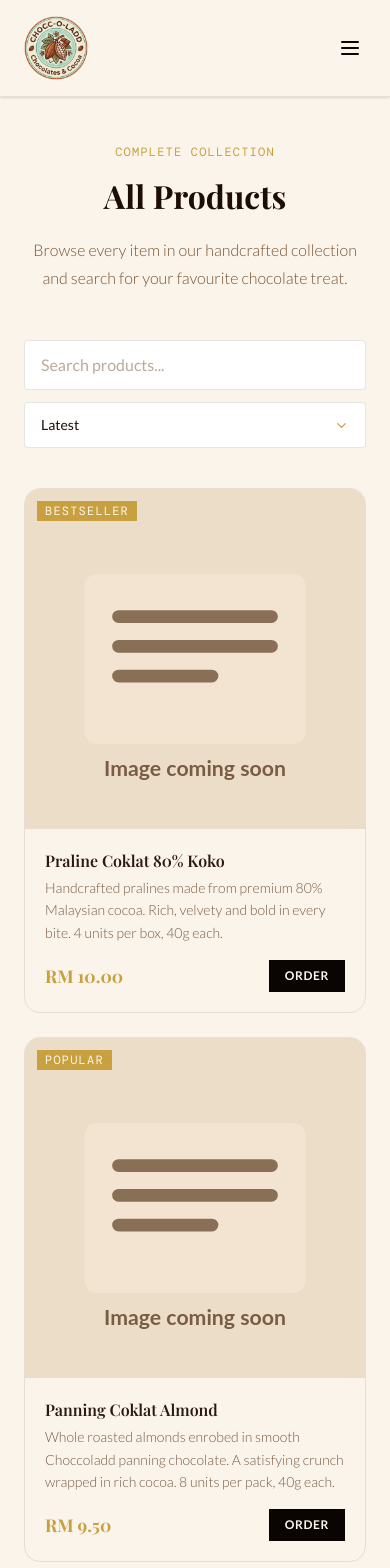
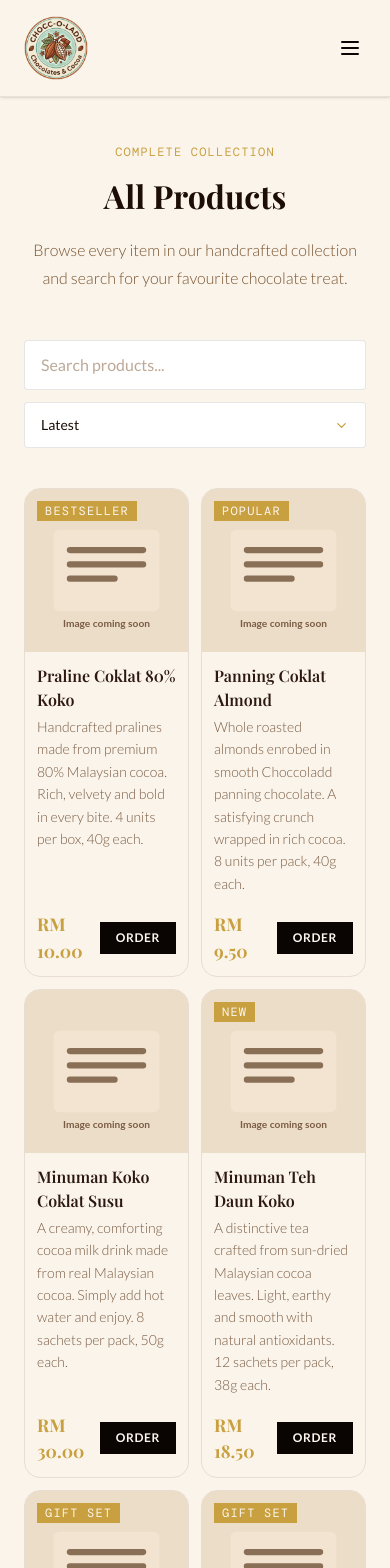
Before and after one commit to WSSDevlabs/Choccoladd, a Next.js app: page /all-products in a window 390 px wide. Shown: the top 1568 px of the page. Built offline with nearby package versions, Linux system fonts and the light colour scheme; a web font is replaced by a local one.

Commit message:
fix: show 2 cards per row on mobile for all-products and all-gift-sets pages

```diff
--- a/src/app/all-gift-sets/page.tsx
+++ b/src/app/all-gift-sets/page.tsx
@@ -57,7 +57,7 @@ function GiftCard({ set }: { set: GiftSet }) {
         </span>
       </div>
 
-      <div className="p-6 flex flex-col flex-1">
+      <div className="p-3 sm:p-6 flex flex-col flex-1">
         <h3
           className="text-[#fdf6ee] mb-2"
           style={{ fontFamily: "'Playfair Display', serif", fontWeight: 600, fontSize: "1.15rem" }}
@@ -197,7 +197,7 @@ export default function AllGiftSetsPage() {
           </div>
 
           {/* Grid */}
-          <div className="grid grid-cols-1 sm:grid-cols-2 lg:grid-cols-3 gap-8">
+          <div className="grid grid-cols-2 lg:grid-cols-3 gap-3 sm:gap-8">
             {displayed.map((set) => (
               <GiftCard key={set.id} set={set} />
             ))}
--- a/src/app/all-products/page.tsx
+++ b/src/app/all-products/page.tsx
@@ -39,7 +39,7 @@ function ProductCard({ product }: { product: Product }) {
           </span>
         )}
       </div>
-      <div className="p-5 flex flex-col flex-1">
+      <div className="p-3 sm:p-5 flex flex-col flex-1">
         <h3 className="text-[#2c1810] mb-1" style={{ fontFamily: "'Playfair Display', serif", fontWeight: 600, fontSize: "1rem" }}>
           {product.name}
         </h3>
@@ -146,7 +146,7 @@ export default function AllProductsPage() {
           </div>
 
           {/* Grid */}
-          <div className="grid grid-cols-1 sm:grid-cols-2 lg:grid-cols-4 gap-6">
+          <div className="grid grid-cols-2 lg:grid-cols-4 gap-3 sm:gap-6">
             {displayedProducts.map((product) => (
               <ProductCard key={product.id} product={product} />
             ))}
```
